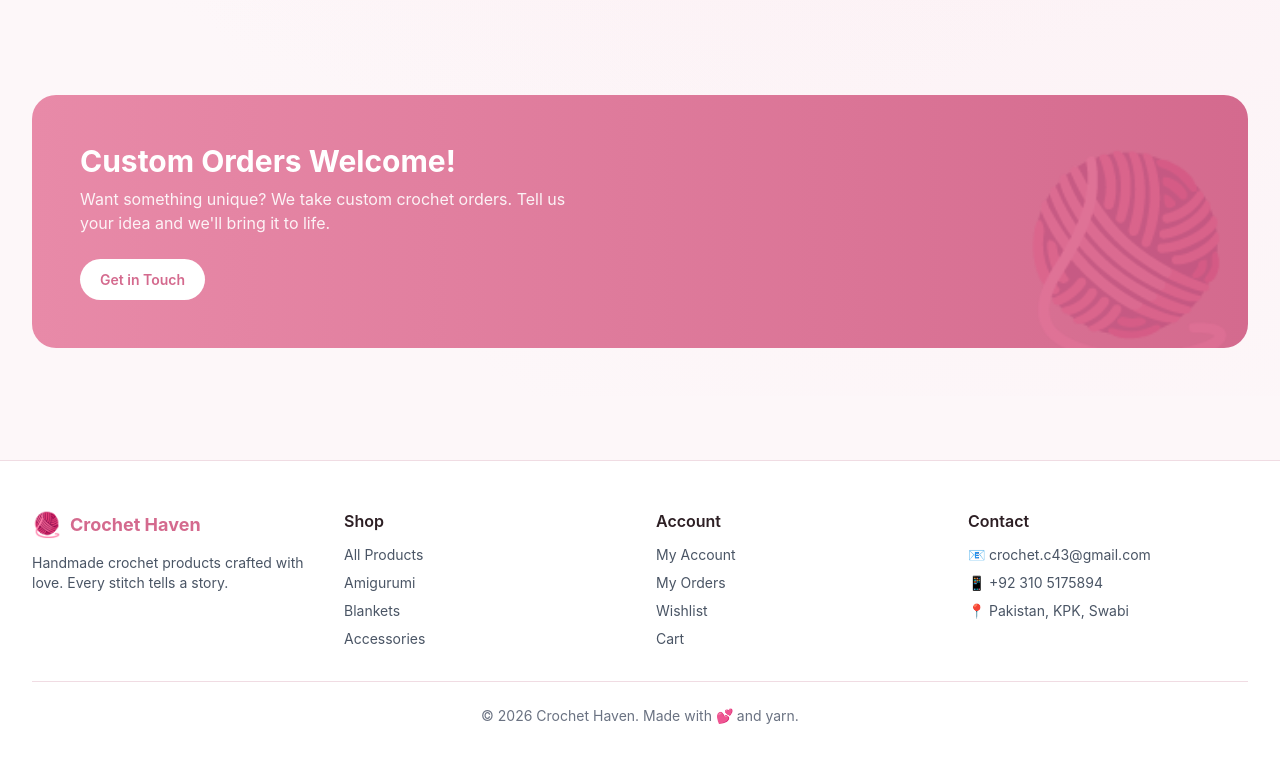
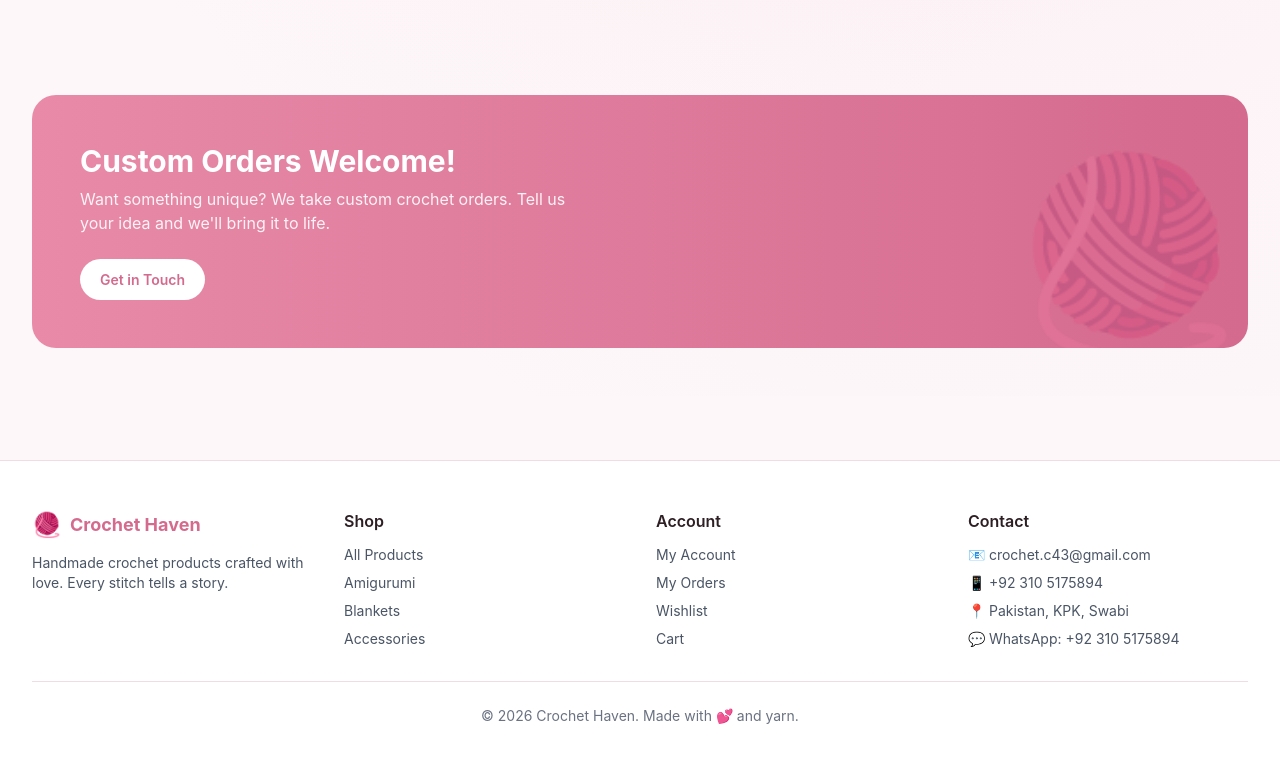
Before and after one commit to Umairali322005/crochet-shop, a Next.js app: page / in a window 1280 px wide. Shown: the part 2197-2959 px from the top of the page. Built offline with nearby package versions, Linux system fonts and the light colour scheme; no server answers; the database is empty.

Commit message:
Add WhatsApp to footer contact

```diff
--- a/src/components/Footer.tsx
+++ b/src/components/Footer.tsx
@@ -38,6 +38,7 @@ export function Footer() {
               <li>📧 crochet.c43@gmail.com</li>
               <li>📱 +92 310 5175894</li>
               <li>📍 Pakistan, KPK, Swabi</li>
+              <li>💬 WhatsApp: +92 310 5175894</li>
             </ul>
           </div>
         </div>
```
